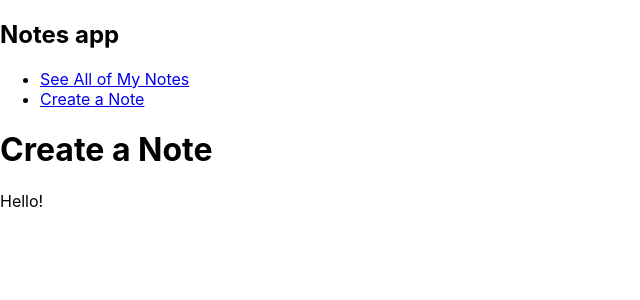
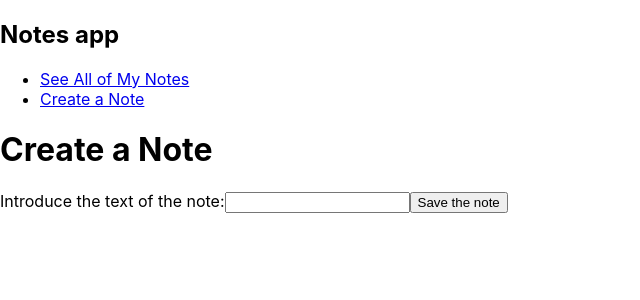
Before and after one commit to amantale/notesFrontend, a React (Create React App) app: page /create-note in a window 1280 px wide. Shown: the top 300 px of the page, without its empty margins (0-640 px from the left). Built offline with nearby package versions, Linux system fonts and the light colour scheme.

Commit message:
added functionality to create a new note and send it to the backend

```diff
--- a/src/components/CreateNote.js
+++ b/src/components/CreateNote.js
@@ -1,12 +1,45 @@
 // src/components/CreateNote.js
 
-import React from 'react';
+import React, { useState } from 'react';
+import axios from 'axios';
 
 const CreateNote = () => {
+  const [noteContent, setNoteContent] = useState('');
+  const [isNoteSaved, setIsNoteSaved] = useState(false);
+
+  const handleInputChange = (e) => {
+    setNoteContent(e.target.value);
+  };
+
+  const handleSaveNote = async () => {
+    try {
+      await axios.post('http://localhost:8080/notes', { content: noteContent });
+      setIsNoteSaved(true);
+      setNoteContent('');
+    } catch (error) {
+      console.error('Error saving note:', error);
+    }
+  };
+
+
   return (
     <div>
       <h1>Create a Note</h1>
-      <p>Hello!</p>
+      <label htmlFor="noteContent">Introduce the text of the note:</label>
+      <input
+        type="text"
+        id="noteContent"
+        value={noteContent}
+        onChange={handleInputChange}
+      />
+      <button onClick={handleSaveNote}>Save the note</button>
+
+      {isNoteSaved && (
+        <div>
+          <p>Your note has been saved</p>
+          {/* You can customize the popup/modal here */}
+        </div>
+      )}
     </div>
   );
 };
```
